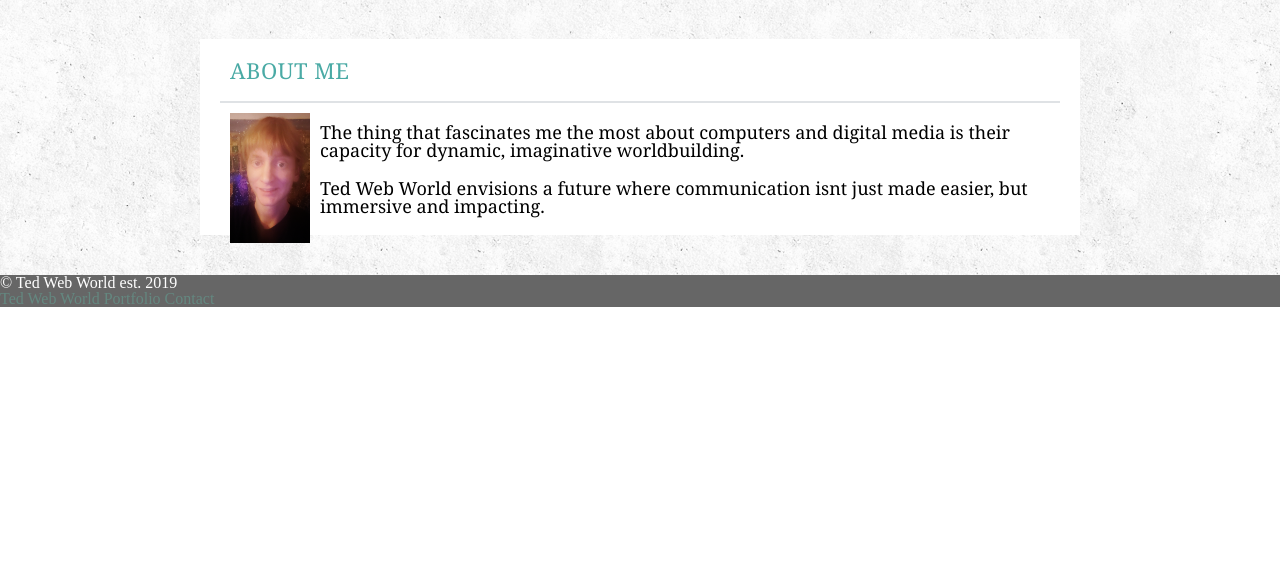
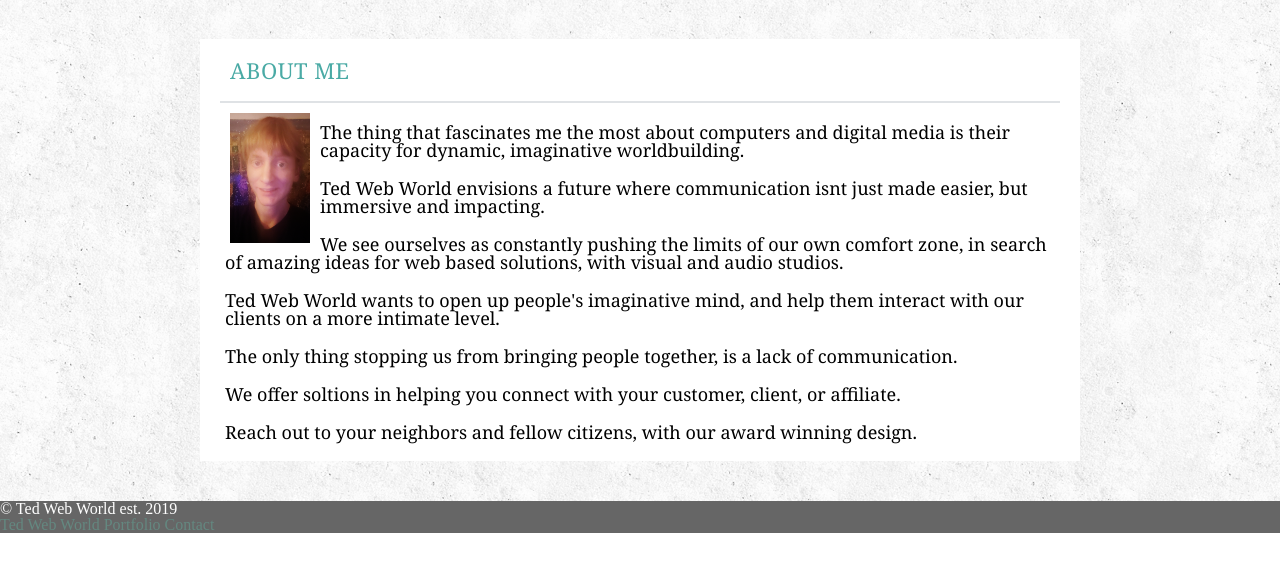
Before and after one commit to brakluner/Responsive-Portfolio, a plain HTML site: page index.html in a window 1280 px wide. Shown: the part 83-654 px from the top of the page. Drawn offline with Linux system fonts and the light colour scheme.

Commit message:
added some more writing for the main page

```diff
--- a/index.html
+++ b/index.html
@@ -26,6 +26,11 @@
             <img class="index" src="assets/img/classpic.jpg">
             <p>The thing that fascinates me the most about computers and digital media is their capacity for dynamic, imaginative worldbuilding.</p>
             <p>Ted Web World envisions a future where communication isnt just made easier, but immersive and impacting.</p>
+            <p>We see ourselves as constantly pushing the limits of our own comfort zone, in search of amazing ideas for web based solutions, with visual and audio studios.</p>
+            <p>Ted Web World wants to open up people's imaginative mind, and help them interact with our clients on a more intimate level.</p>
+            <p>The only thing stopping us from bringing people together, is a lack of communication.</p>
+            <p>We offer soltions in helping you connect with your customer, client, or affiliate.</p>
+            <p>Reach out to your neighbors and fellow citizens, with our award winning design.</p>
         </div>
     </section>
 </body>
```
